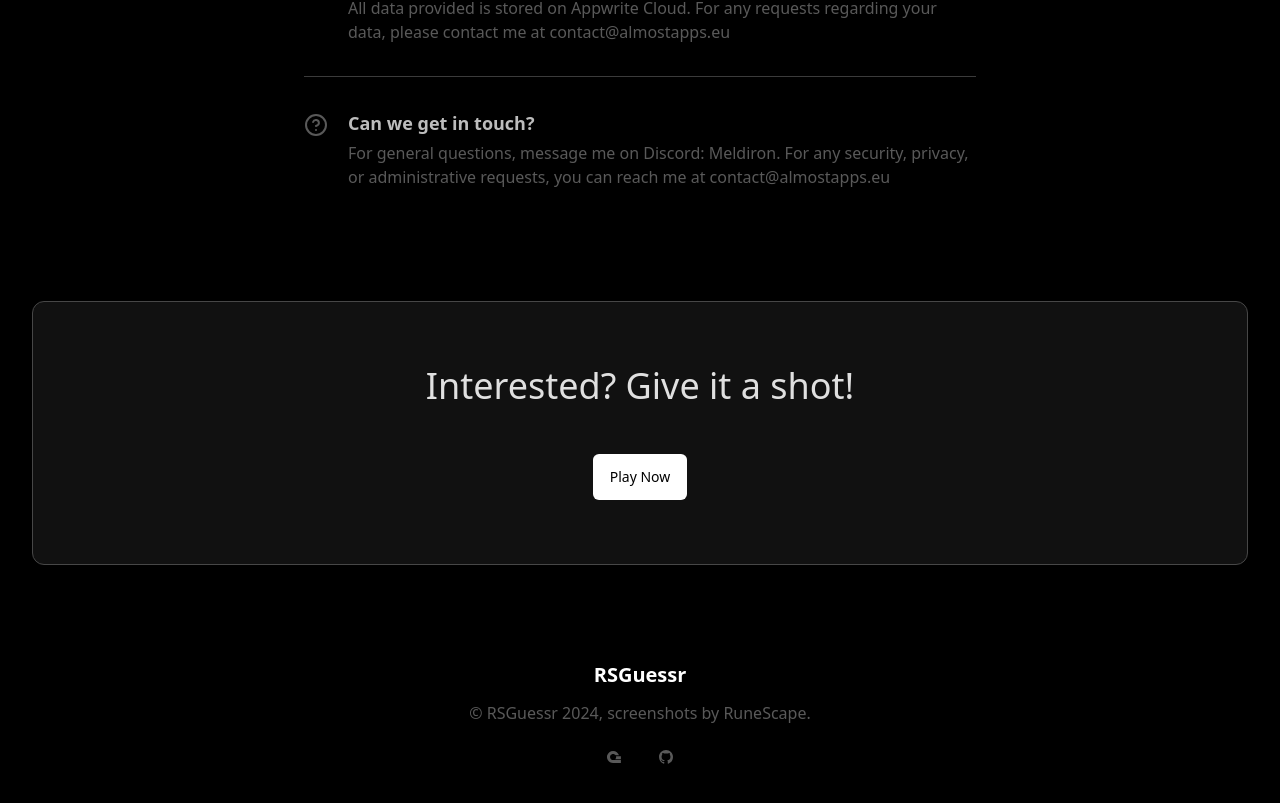
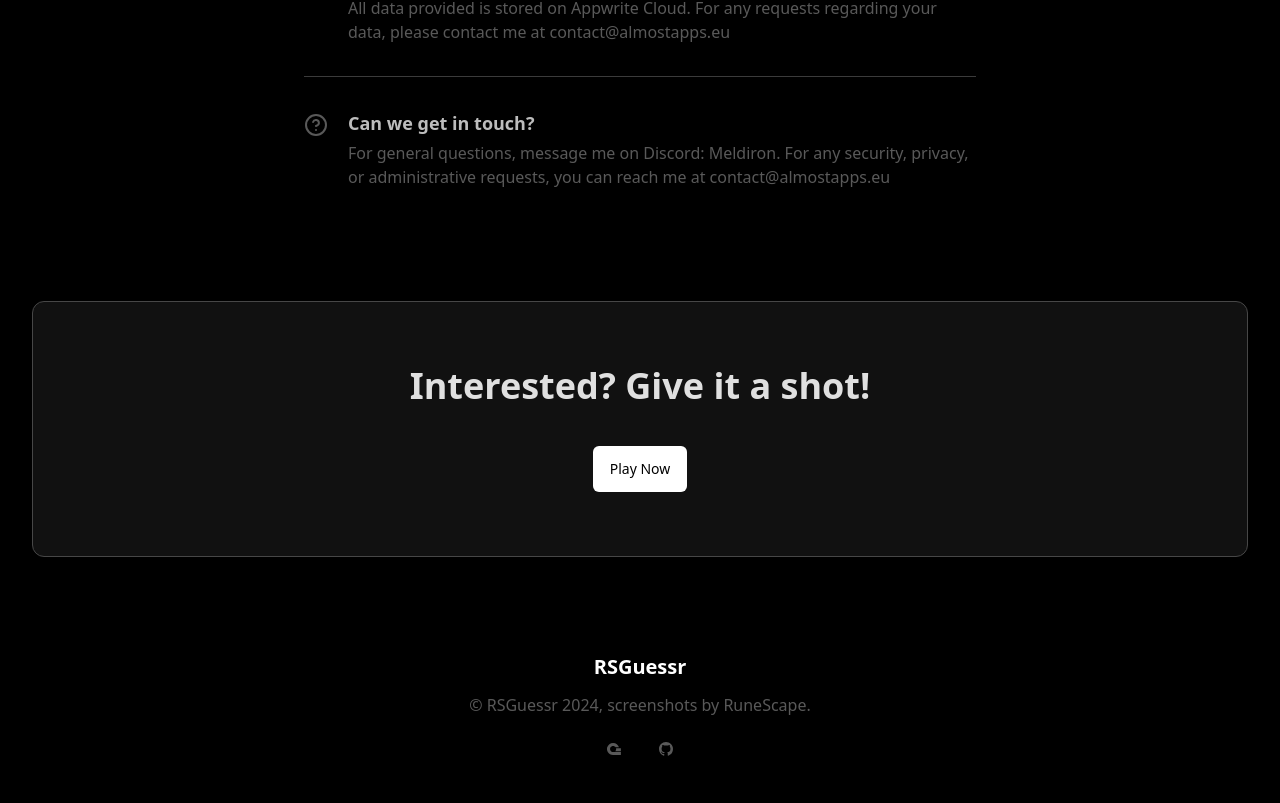
Before and after one commit to Meldiron/rs3-guessr, a SvelteKit app: page / in a window 1280 px wide. Shown: the part 3353-4156 px from the top of the page. Built offline with nearby package versions, Linux system fonts and the light colour scheme; no server answers.

Commit message:
Better font weight

```diff
--- a/src/routes/+page.svelte
+++ b/src/routes/+page.svelte
@@ -366,9 +366,9 @@
 
 <div class="max-w-[85rem] px-4 py-12 sm:px-6 lg:px-8 lg:py-14 mx-auto">
 	<div class="border border-brand-600 rounded-xl bg-brand-900 p-16">
-		<h1 class="text-brand-50 font-bolder text-4xl text-center">Interested? Give it a shot!</h1>
+		<h1 class="text-brand-50 font-extrabold text-4xl text-center">Interested? Give it a shot!</h1>
 
-		<div class="flex justify-center mt-12">
+		<div class="flex justify-center mt-10">
 			<a
 			href="/me/game"
 			class="inline-flex justify-center items-center gap-x-3 text-center bg border border-transparent bg-white text-brand-950 text-sm font-medium rounded-md focus:outline-none focus:ring-1 focus:ring-brand-200 py-3 px-4 hover:bg-brand-100"
```
